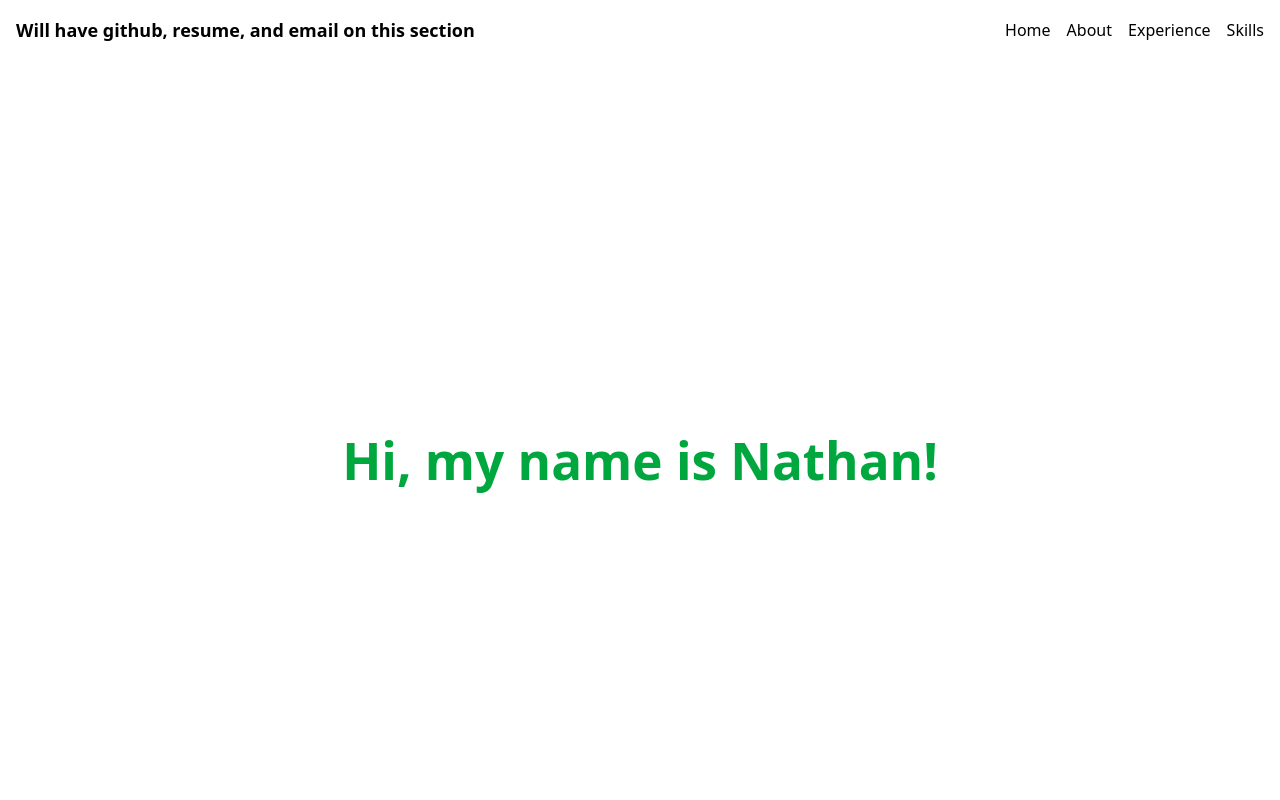
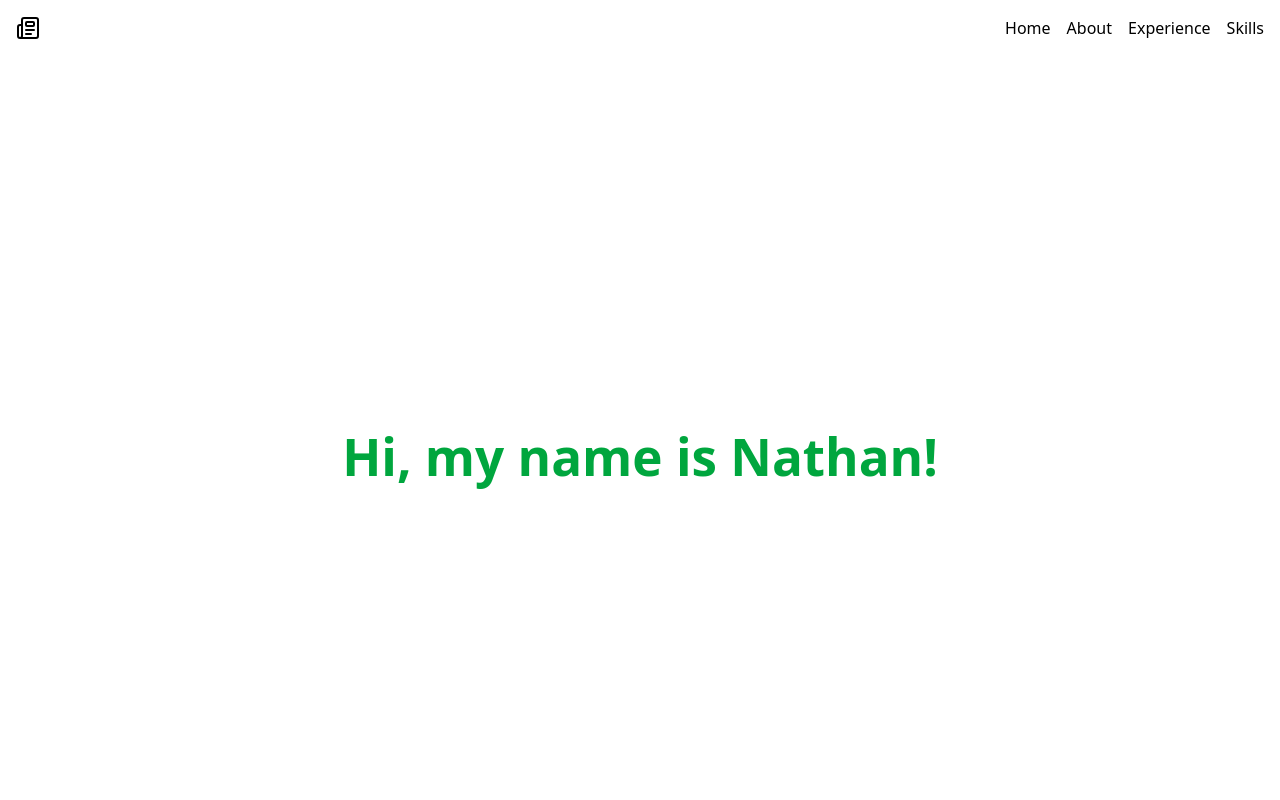
Before and after one commit to natphaan/portfolio-website, a React (Vite) app: page / in a window 1280 px wide. Shown: the top 800 px of the page. Built offline with nearby package versions, Linux system fonts and the light colour scheme.

Commit message:
added resume

```diff
--- a/src/components/Navbar.jsx
+++ b/src/components/Navbar.jsx
@@ -1,8 +1,26 @@
+import { Newspaper } from "lucide-react";
+
+
 const Navbar = () => {
         return (
                 <nav className="bg-white p-4">
                 <div className="container mx-auto flex justify-between items-center">
-                <div className="text-black text-lg font-bold">Will have github, resume, and email on this section</div>
+
+
+
+
+                <ul className="flex space-x-4">
+
+                                <li>
+                                <a href = "/resume.pdf" target = "_blank" rel = "noopener noreferrer" className = "flex items-center">
+                                        <Newspaper color = "black"/>
+                                </a>
+
+                                </li>
+                </ul>
+
+
+
                 <ul className="flex space-x-4">
                         <li><a href="/" className="text-black hover:text-white">Home</a></li>
                         <li><a href="#about-section" className="text-black hover:text-white">About</a></li>
--- a/src/components/Skills.jsx
+++ b/src/components/Skills.jsx
@@ -39,7 +39,7 @@ const Skills = () => {
                                         <img
                                         src = {skill.iconSrc}
                                         alt = {`${skill.name} icon`}
-                                        className = "w-12 h-12 sm:w-16 sm:h-16 mb-3 object-contain"
+                                        className = "wa-12 h-12 sm:w-16 sm:h-16 mb-3 object-contain"
                                         />
                                         <p className = "mt-2 text-sm font-medium text-gray-700 text-center">
                                             {skill.name}
```
Also changed, not shown: 1 other file (tests, documents, lock files or other folders). Lines whose indentation alone changed are shown as unchanged.
